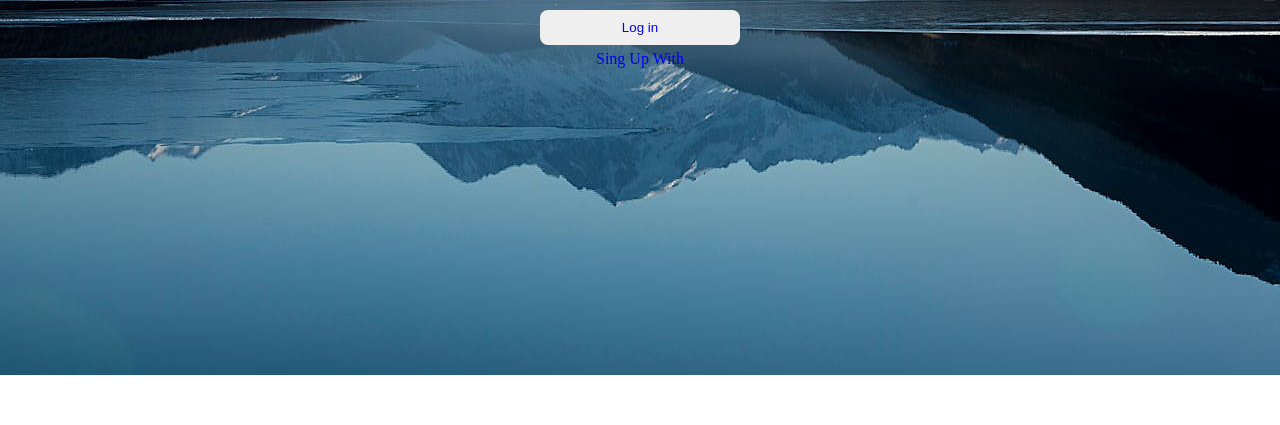
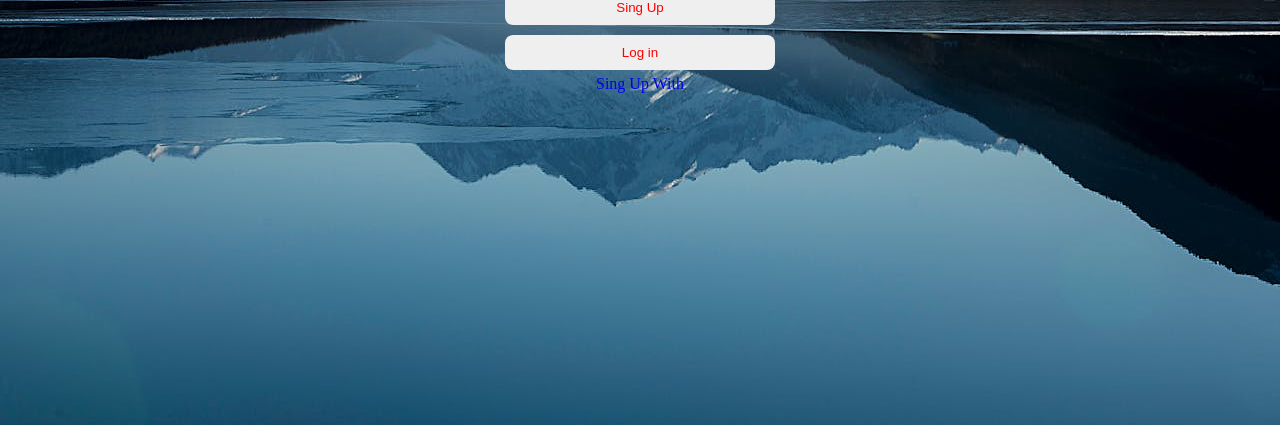
Before and after one commit to Marcosdesantana/Login, a plain HTML site: page index.html in a window 1280 px wide. Shown: the part 425-850 px from the top of the page. Before the commit the page ends 800 px from the top, so only its background shows below. Drawn offline with Linux system fonts and the light colour scheme.

Commit message:
agora vai

```diff
--- a/src/estilo/style.css
+++ b/src/estilo/style.css
@@ -27,7 +27,7 @@ header{
 
 main{
     width: 100vw;
-    height:calc(100vh - 50px);
+    height:100vh;
     display: flex;
     justify-content: center;
     align-items: center;
@@ -51,10 +51,10 @@ form{
 input{
     border: none;
     border-radius: 8px;
-    width:200px;
+    width:270px;
     padding: 10px;
     margin: 5px 0px;
-    color: blue;
+    color:red;
 }
 
 input:hover{
```
